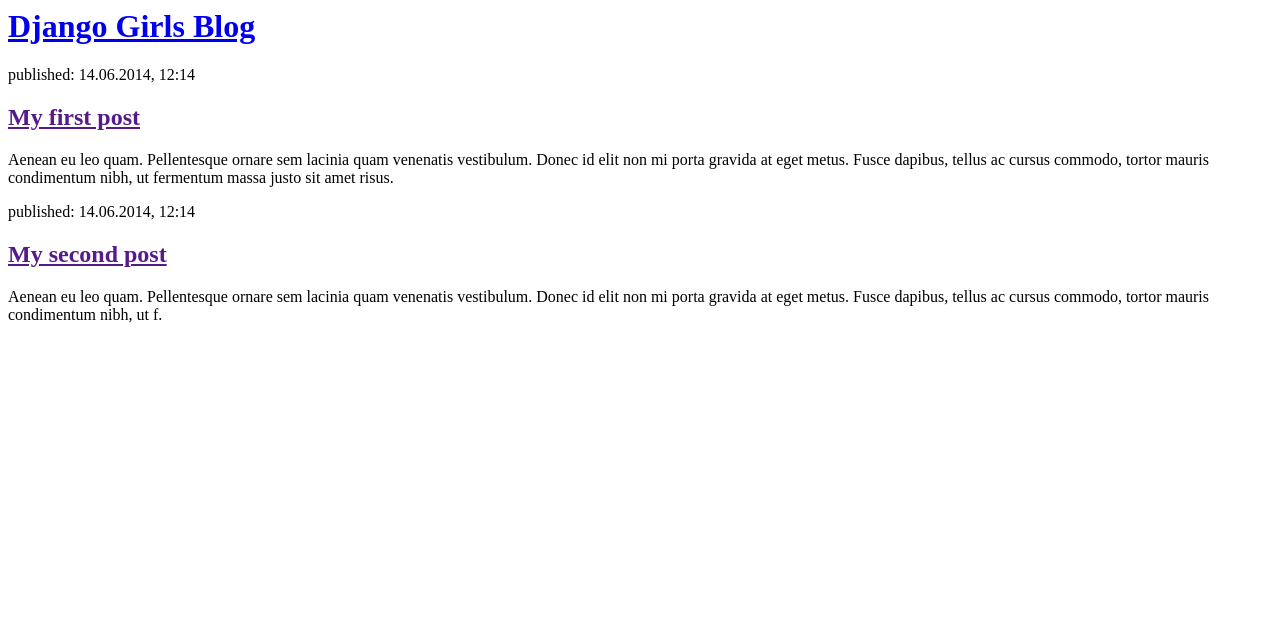
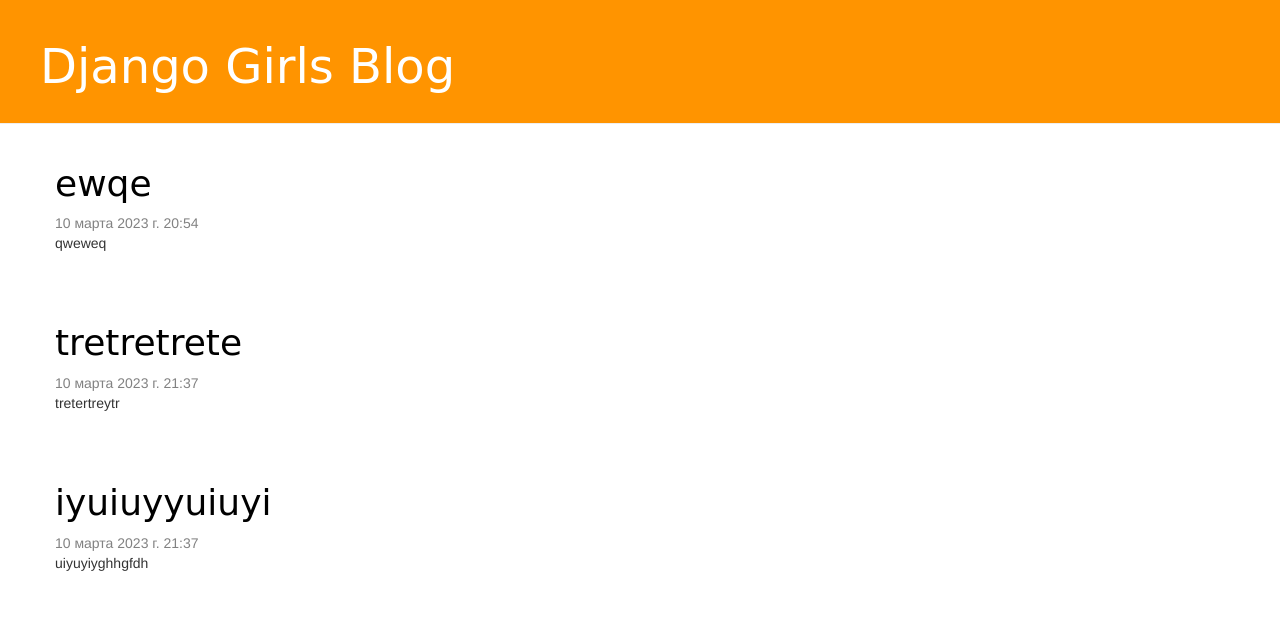
Before and after one commit to SergeiPopov/django-girls, a Django app: page / in a window 1280 px wide. Shown: the top 642 px of the page. Run offline with Django 4.2, Linux system fonts and the light colour scheme; data comes from the database, SQL or seed files in the repository; both versions use the stored data as it was after the commit; some libraries are stand-ins or nearby versions.

Commit message:
Added view and template for detailed blog post as well as CSS for the site

```diff
--- /dev/null
+++ b/blog/static/css/blog.css
@@ -0,0 +1,46 @@
+.page-header {
+    background-color: #ff9400;
+    margin-top: 0;
+    padding: 20px 20px 20px 40px;
+}
+
+.page-header h1, .page-header h1 a, .page-header h1 a:visited, .page-header h1 a:active {
+    color: #ffffff;
+    font-size: 36pt;
+    text-decoration: none;
+}
+
+.content {
+    margin-left: 40px;
+}
+
+h1, h2, h3, h4 {
+    font-family: 'Lobster', cursive;
+}
+
+.date {
+    color: #828282;
+}
+
+.save {
+    float: right;
+}
+
+.post-form textarea, .post-form input {
+    width: 100%;
+}
+
+.top-menu, .top-menu:hover, .top-menu:visited {
+    color: #ffffff;
+    float: right;
+    font-size: 26pt;
+    margin-right: 20px;
+}
+
+.post {
+    margin-bottom: 70px;
+}
+
+.post h1 a, .post h1 a:visited {
+    color: #000000;
+}
--- /dev/null
+++ b/blog/templates/blog/base.html
@@ -0,0 +1,23 @@
+{% load static %}
+<html>
+    <head>
+        <title>Django Girls blog</title>
+        <link rel="stylesheet" href="//maxcdn.bootstrapcdn.com/bootstrap/3.2.0/css/bootstrap.min.css">
+        <link rel="stylesheet" href="//maxcdn.bootstrapcdn.com/bootstrap/3.2.0/css/bootstrap-theme.min.css">
+        <link rel="stylesheet" href="{% static 'css/blog.css' %}">
+    </head>
+    <body>
+         <div class="page-header">
+            <h1><a href="/">Django Girls Blog</a></h1>
+        </div>
+
+        <div class="content container">
+            <div class="row">
+                <div class="col-md-8">
+                {% block content %}
+                {% endblock %}
+                </div>
+            </div>
+        </div>
+    </body>
+</html>
--- a/blog/templates/blog/post_list.html
+++ b/blog/templates/blog/post_list.html
@@ -1,22 +1,13 @@
-<html>
-    <head>
-        <title>Django Girls blog</title>
-    </head>
-    <body>
-        <div>
-            <h1><a href="/">Django Girls Blog</a></h1>
+{% extends 'blog/base.html' %}
+
+{% block content %}
+    {% for post in posts %}
+        <div class="post">
+            <h1><a href="{% url 'post_detail' pk=post.pk %}">{{ post.title }}</a></h1>
+            <div class="date">
+                {{ post.published_date }}
+            </div>
+            <p>{{ post.text|linebreaksbr }}</p>
         </div>
-
-        <div>
-            <p>published: 14.06.2014, 12:14</p>
-            <h2><a href="">My first post</a></h2>
-            <p>Aenean eu leo quam. Pellentesque ornare sem lacinia quam venenatis vestibulum. Donec id elit non mi porta gravida at eget metus. Fusce dapibus, tellus ac cursus commodo, tortor mauris condimentum nibh, ut fermentum massa justo sit amet risus.</p>
-        </div>
-
-        <div>
-            <p>published: 14.06.2014, 12:14</p>
-            <h2><a href="">My second post</a></h2>
-            <p>Aenean eu leo quam. Pellentesque ornare sem lacinia quam venenatis vestibulum. Donec id elit non mi porta gravida at eget metus. Fusce dapibus, tellus ac cursus commodo, tortor mauris condimentum nibh, ut f.</p>
-        </div>
-    </body>
-</html>
+    {% endfor %}
+{% endblock %}
--- a/blog/urls.py
+++ b/blog/urls.py
@@ -3,4 +3,5 @@ from . import views
 
 urlpatterns = [
     path('', views.post_list, name='post_list'),
+    path('post/<int:pk>/', views.post_detail, name='post_detail'),
 ]
--- a/blog/views.py
+++ b/blog/views.py
@@ -1,6 +1,12 @@
-from django.shortcuts import render
-
+from django.shortcuts import render, get_object_or_404
+from django.utils import timezone
+from .models import Post
 
 # Create your views here.
 def post_list(request):
-    return render(request, 'blog/post_list.html', {})
+    posts = Post.objects.filter(published_date__lte=timezone.now()).order_by('published_date')
+    return render(request, 'blog/post_list.html', {'posts': posts})
+
+def post_detail(request, pk):
+    post = get_object_or_404(Post, pk=pk)
+    return render(request, 'blog/post_detail.html', {'post': post})
```
Also changed, not shown: blog/templates/blog/post_detail.html (added, +13 -0 lines), db.sqlite3 (added), 1 other file.
